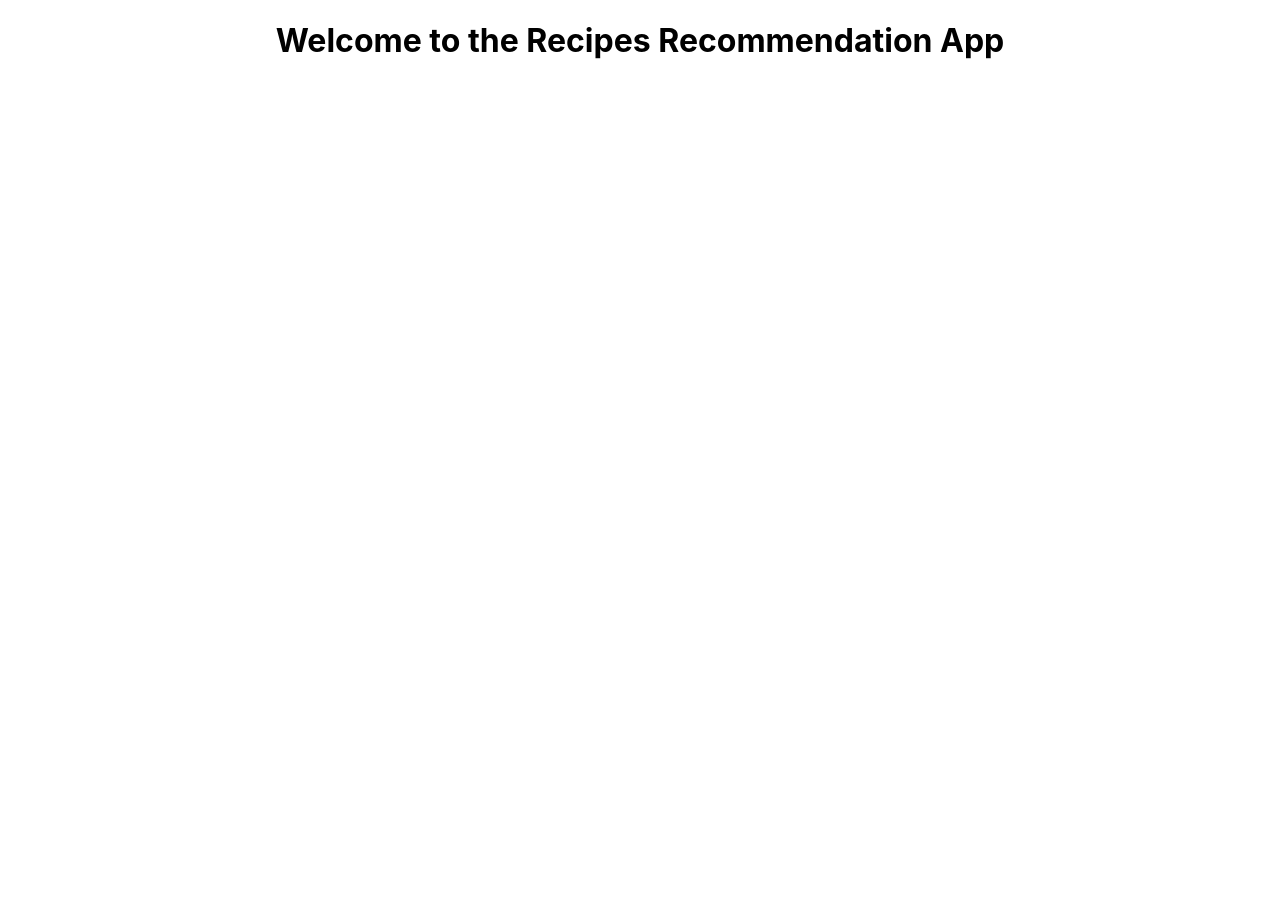
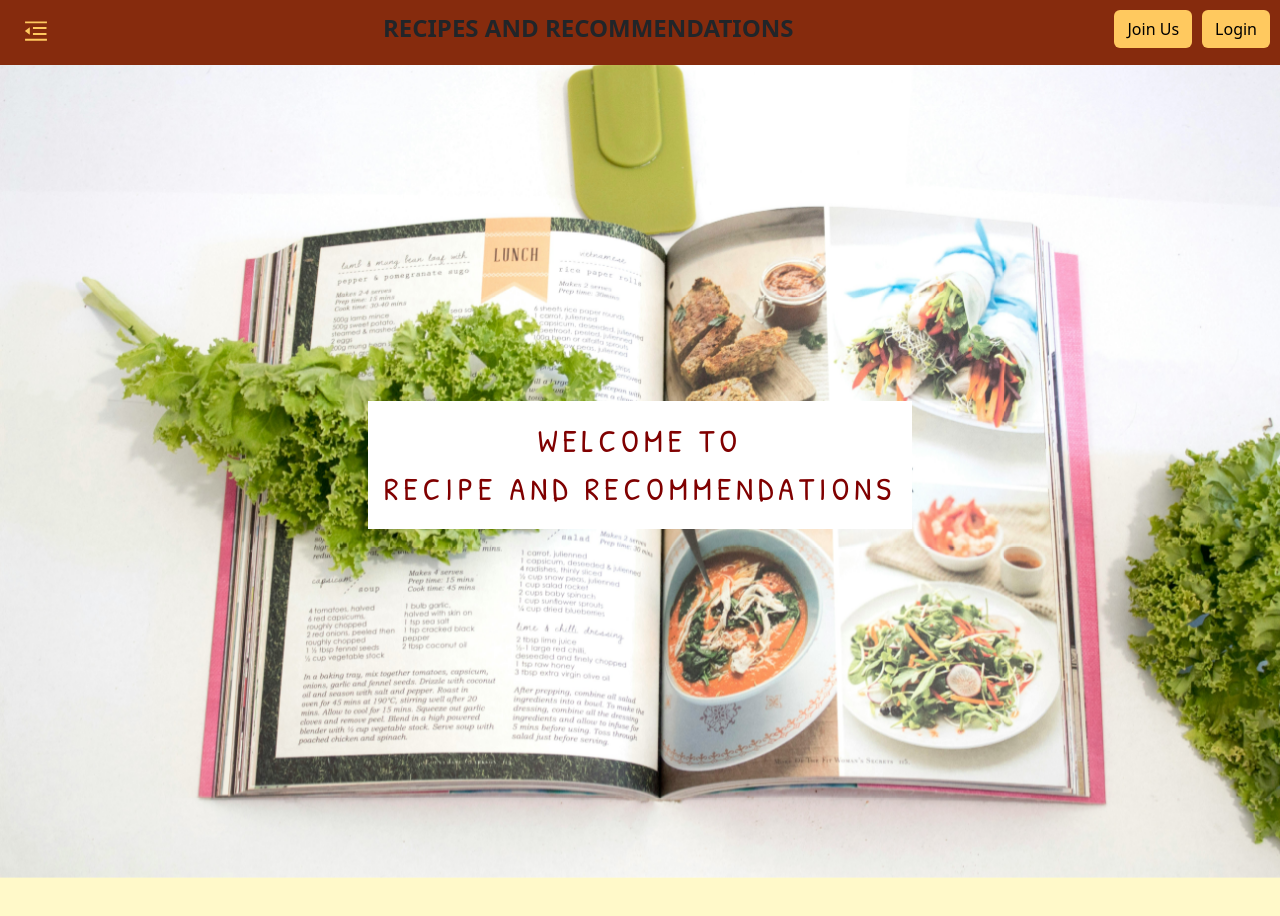
Before and after one commit to Ank-22/Web-Dev-Project, a React (Create React App) app in the folder client/recipe-recommendation-web-app/: page / in a window 1280 px wide. Shown: the top 916 px of the page. Before the commit the page ends 800 px from the top, so only its background shows below. Built offline with nearby package versions, Linux system fonts and the light colour scheme.

Commit message:
feat: implemented a nav bar for a login and sign up button, created a landing page with a scrollable image

```diff
--- a/client/recipe-recommendation-web-app/package.json
+++ b/client/recipe-recommendation-web-app/package.json
@@ -10,8 +10,13 @@
     "@types/node": "^16.18.93",
     "@types/react": "^18.2.73",
     "@types/react-dom": "^18.2.23",
+    "animate.css": "^4.1.1",
+    "bootstrap": "^5.3.3",
     "react": "^18.2.0",
+    "react-bootstrap": "^2.10.2",
     "react-dom": "^18.2.0",
+    "react-icons": "^5.0.1",
+    "react-parallax": "^3.5.1",
     "react-scripts": "5.0.1",
     "typescript": "^4.9.5",
     "web-vitals": "^2.1.4"
--- a/client/recipe-recommendation-web-app/public/index.html
+++ b/client/recipe-recommendation-web-app/public/index.html
@@ -15,6 +15,14 @@
       user's mobile device or desktop. See https://developers.google.com/web/fundamentals/web-app-manifest/
     -->
     <link rel="manifest" href="%PUBLIC_URL%/manifest.json" />
+    <script src="https://cdn.jsdelivr.net/npm/jquery@3.7.1/dist/jquery.slim.min.js"></script>
+    <script src="https://cdn.jsdelivr.net/npm/popper.js@1.16.1/dist/umd/popper.min.js"></script>
+    <script src="https://cdn.jsdelivr.net/npm/bootstrap@4.6.2/dist/js/bootstrap.bundle.min.js"></script>
+    <link rel="preconnect" href="https://fonts.googleapis.com">
+    <link rel="preconnect" href="https://fonts.gstatic.com" crossorigin>
+    <link href="https://fonts.googleapis.com/css2?family=Pangolin&display=swap" rel="stylesheet">
+    <link href="https://fonts.googleapis.com/css2?family=Patrick+Hand&display=swap" rel="stylesheet">
+    <link rel="stylesheet" href="https://cdnjs.cloudflare.com/ajax/libs/animate.css/4.1.1/animate.min.css"/>
     <!--
       Notice the use of %PUBLIC_URL% in the tags above.
       It will be replaced with the URL of the `public` folder during the build.
--- a/client/recipe-recommendation-web-app/src/App.tsx
+++ b/client/recipe-recommendation-web-app/src/App.tsx
@@ -1,10 +1,19 @@
 import React from 'react';
 import './App.css';
+import LandingPage from "./components/header";
+import RecipeNavigation from "./components/Navigation";
 
 function App() {
   return (
-    <div className="App">
-      <h1> Welcome to the Recipes Recommendation App</h1>
+    <div className="App color-sand container-fluid px-0">
+        <div>
+            <RecipeNavigation />
+        </div>
+
+        <div className="downshift">
+            <LandingPage/>
+        </div>
+
     </div>
   );
 }
--- /dev/null
+++ b/client/recipe-recommendation-web-app/src/components/Navigation/index.css
@@ -0,0 +1,13 @@
+.header_block {
+    position: fixed;
+    width: 100%;
+    height: 65px;
+    background-color: #862B0D;
+    z-index: 999;
+}
+
+span {
+    font-size: 1.5rem;
+    margin-top: 10px;
+    display: inline-block;
+}
--- /dev/null
+++ b/client/recipe-recommendation-web-app/src/components/Navigation/index.tsx
@@ -0,0 +1,24 @@
+import './index.css'
+import 'bootstrap/dist/css/bootstrap.min.css';
+import {AiOutlineMenuFold} from "react-icons/ai";
+
+function RecipeNavigation() {
+    return (
+        <div className="header_block">
+            <button className="float-start btn"
+                    style={{marginTop: "0px", marginLeft: "10px", fontSize: "1.75rem",
+                        background: "transparent", color: "#FFC95F", outline:"none", border:"none"}}><AiOutlineMenuFold /></button>
+
+            <span className="align-content-center fw-bold" style={{marginTop:"10px"}}>RECIPES AND RECOMMENDATIONS</span>
+            <button className="btn float-end " style={{marginTop: "10px", marginRight: "10px",
+                background: "#FFC95F", color: "black"}}>
+                Login
+            </button>
+            <button className="btn float-end " style={{marginTop: "10px", marginRight: "10px",
+                background: "#FFC95F", color: "black"}}>
+                Join Us
+            </button>
+        </div>
+    );
+}
+export default RecipeNavigation
--- /dev/null
+++ b/client/recipe-recommendation-web-app/src/components/header/index.js
@@ -0,0 +1,20 @@
+import React from 'react';
+import { Parallax } from 'react-parallax';
+import RecipeBook from '../../img/recipe-book-unsplash.jpg'
+
+const LandingPage = () => {
+    return(
+        <Parallax className="image" bgImage={RecipeBook} strength={425}>
+            <div className="content">
+
+                        <div className="img-text animate__animated animate__rotateIn">
+                            <div>Welcome to</div>
+                            <div>Recipe and Recommendations</div>
+
+                </div>
+            </div>
+        </Parallax>
+    );
+}
+
+export default LandingPage;
--- a/client/recipe-recommendation-web-app/src/index.css
+++ b/client/recipe-recommendation-web-app/src/index.css
@@ -11,3 +11,69 @@ code {
   font-family: source-code-pro, Menlo, Monaco, Consolas, 'Courier New',
     monospace;
 }
+
+
+.image {
+  position: relative;
+  height: 1300px;
+}
+
+.content {
+  display: flex;
+  align-items: center;
+  justify-content: center;
+  position: absolute;
+  height: 100vh;
+  width: 100%;
+}
+
+.content div.img-text {
+  background-color: white;
+  text-transform: uppercase;
+  color: maroon;
+  padding: 1rem;
+  font-family: "Patrick Hand";
+  font-size: 2rem;
+  letter-spacing: 5px;
+}
+
+.pangolin-regular {
+  font-family: "Pangolin", cursive;
+  font-weight: 400;
+  font-style: normal;
+}
+.patrick-hand-regular {
+  font-family: "Patrick Hand", cursive;
+  font-weight: 400;
+  font-style: normal;
+}
+
+@keyframes fadeIn {
+  0% { opacity: 0; }
+  50% { opacity: 1; }
+  100% { opacity: 0; }
+}
+
+.img-text.infinite {
+  animation: fadeIn 2s infinite; /* Adjust duration as needed */
+}
+
+.color-yellow {
+  background-color: #FFC95F;
+}
+
+.color-maroon {
+  background-color: #862B0D;
+}
+
+.color-kiwi-green {
+  background-color: #B5C99A;
+}
+
+.color-sand {
+  background-color: #FFF9C9;
+}
+
+.downshift {
+  padding-top: 65px;
+}
```
Also changed, not shown: client/recipe-recommendation-web-app/src/img/recipe-book-unsplash.jpg (added), 1 other file (tests, documents, lock files or other folders).
